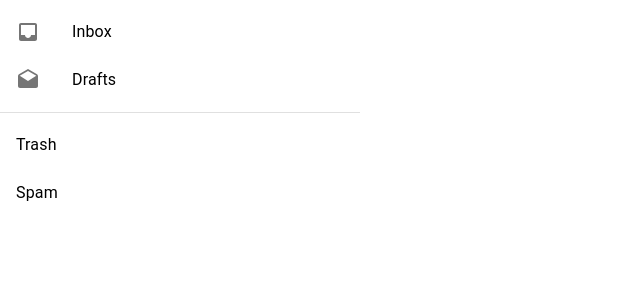
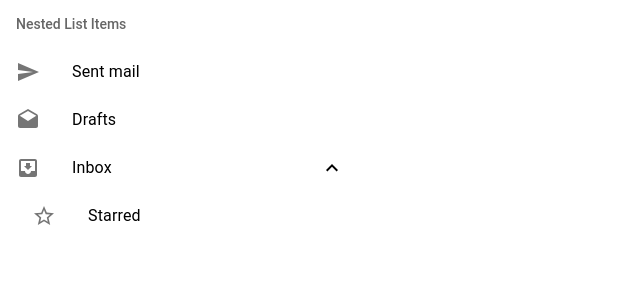
Before and after one commit to edenduong/material-example, a React (Create React App) app: page / in a window 1280 px wide. Shown: the top 300 px of the page, without its empty margins (0-640 px from the left). Built offline with nearby package versions, Linux system fonts and the light colour scheme.

Commit message:
nested list

```diff
--- a/src/App.js
+++ b/src/App.js
@@ -1,52 +1,64 @@
 import * as React from 'react';
-import Box from '@mui/material/Box';
+import ListSubheader from '@mui/material/ListSubheader';
 import List from '@mui/material/List';
-import ListItem from '@mui/material/ListItem';
 import ListItemButton from '@mui/material/ListItemButton';
 import ListItemIcon from '@mui/material/ListItemIcon';
 import ListItemText from '@mui/material/ListItemText';
-import Divider from '@mui/material/Divider';
-import InboxIcon from '@mui/icons-material/Inbox';
+import Collapse from '@mui/material/Collapse';
+import InboxIcon from '@mui/icons-material/MoveToInbox';
 import DraftsIcon from '@mui/icons-material/Drafts';
+import SendIcon from '@mui/icons-material/Send';
+import ExpandLess from '@mui/icons-material/ExpandLess';
+import ExpandMore from '@mui/icons-material/ExpandMore';
+import StarBorder from '@mui/icons-material/StarBorder';
 
-export default function BasicList() {
+export default function NestedList() {
+  const [open, setOpen] = React.useState(true);
+
+  const handleClick = () => {
+    setOpen(!open);
+  };
+
   return (
-      <Box sx={{ width: '100%', maxWidth: 360, bgcolor: 'background.paper' }}>
-        <nav aria-label="main mailbox folders">
-          <List>
-            <ListItem disablePadding>
+      <List
+          sx={{ width: '100%', maxWidth: 360, bgcolor: 'background.paper' }}
+          component="nav"
+          aria-labelledby="nested-list-subheader"
+          subheader={
+            <ListSubheader component="div" id="nested-list-subheader">
+              Nested List Items
+            </ListSubheader>
+          }
+      >
         <ListItemButton>
           <ListItemIcon>
-                  <InboxIcon />
+            <SendIcon />
           </ListItemIcon>
-                <ListItemText primary="Inbox" />
+          <ListItemText primary="Sent mail" />
         </ListItemButton>
-            </ListItem>
-            <ListItem disablePadding>
         <ListItemButton>
           <ListItemIcon>
             <DraftsIcon />
           </ListItemIcon>
           <ListItemText primary="Drafts" />
         </ListItemButton>
-            </ListItem>
+        <ListItemButton onClick={handleClick}>
+          <ListItemIcon>
+            <InboxIcon />
+          </ListItemIcon>
+          <ListItemText primary="Inbox" />
+          {open ? <ExpandLess /> : <ExpandMore />}
+        </ListItemButton>
+        <Collapse in={open} timeout="auto" unmountOnExit>
+          <List component="div" disablePadding>
+            <ListItemButton sx={{ pl: 4 }}>
+              <ListItemIcon>
+                <StarBorder />
+              </ListItemIcon>
+              <ListItemText primary="Starred" />
+            </ListItemButton>
           </List>
-        </nav>
-        <Divider />
-        <nav aria-label="secondary mailbox folders">
-          <List>
-            <ListItem disablePadding>
-              <ListItemButton>
-                <ListItemText primary="Trash" />
-              </ListItemButton>
-            </ListItem>
-            <ListItem disablePadding>
-              <ListItemButton component="a" href="#simple-list">
-                <ListItemText primary="Spam" />
-              </ListItemButton>
-            </ListItem>
+        </Collapse>
       </List>
-        </nav>
-      </Box>
   );
 }
```
Lines whose indentation alone changed are shown as unchanged.
